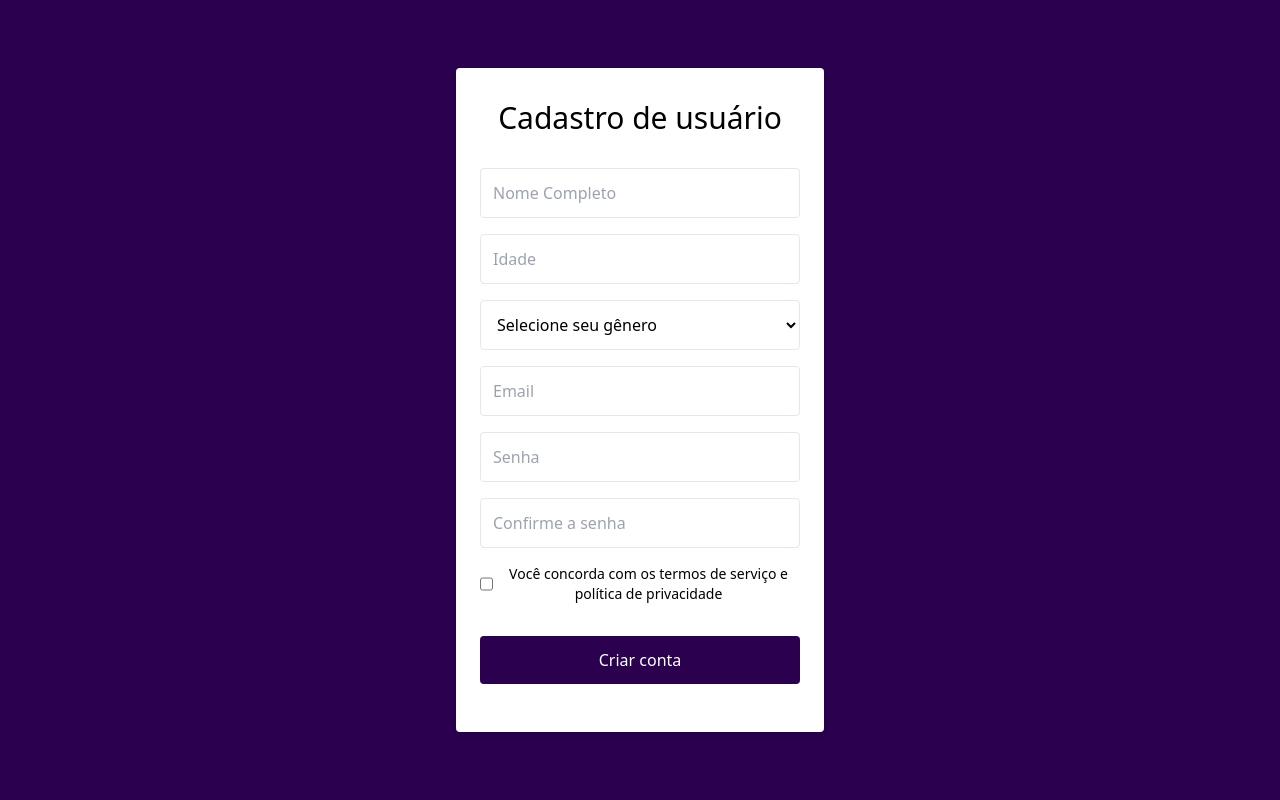
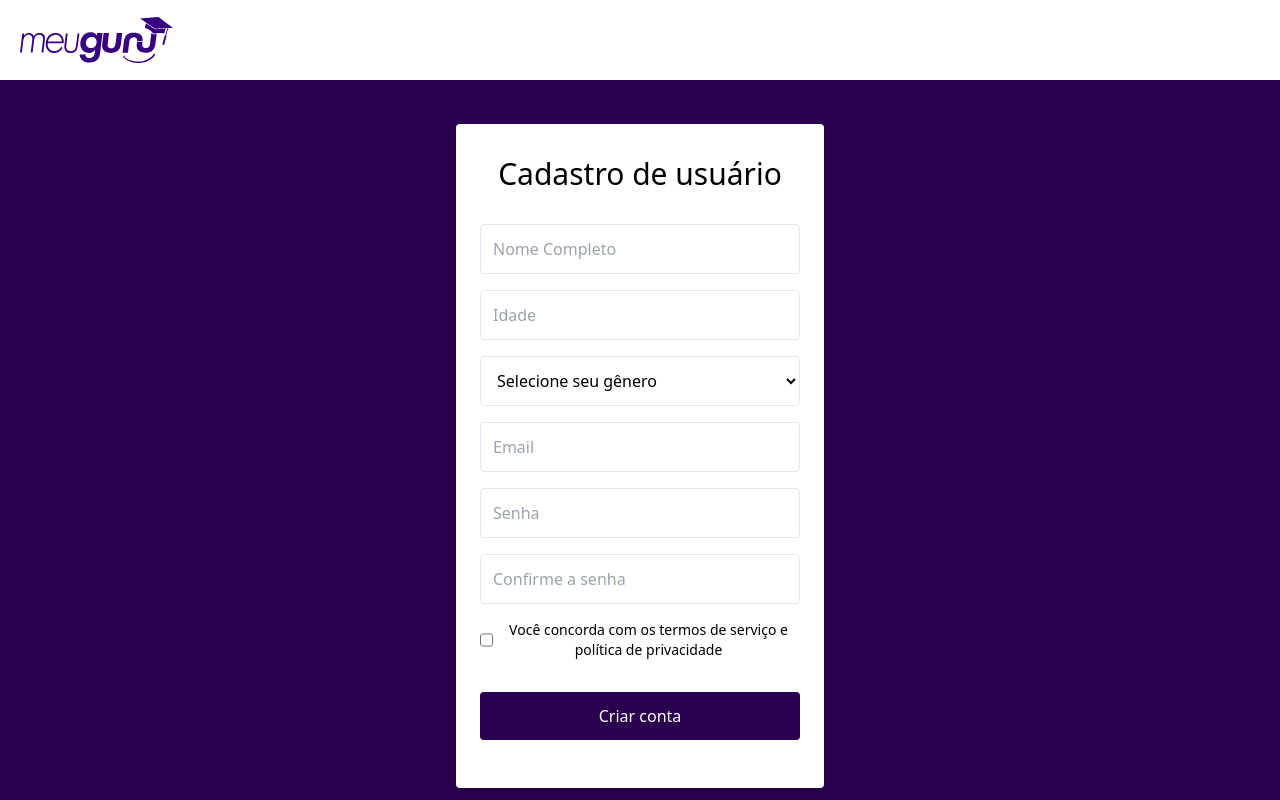
Before and after one commit to LeandroDoudement/User-auth, a Next.js app in the folder frontend/: page / in a window 1280 px wide. Built offline with nearby package versions, Linux system fonts and the light colour scheme.

Commit message:
feat: header component and head meta tags

```diff
--- /dev/null
+++ b/frontend/src/components/header.tsx
@@ -0,0 +1,17 @@
+import Image from 'next/image';
+
+const Header = () => {
+  return (
+    <div className='bg-secondary w-full h-20 flex items-center mb-2 md:mb-8'>
+      <Image
+        className='ml-5'
+        src='/images/logo.svg'
+        alt='Logo'
+        width={153}
+        height={45}
+      />
+    </div>
+  );
+};
+
+export default Header;
--- a/frontend/src/pages/_app.tsx
+++ b/frontend/src/pages/_app.tsx
@@ -1,6 +1,16 @@
-import '@/styles/globals.css'
-import type { AppProps } from 'next/app'
+import '@/styles/globals.css';
+import type { AppProps } from 'next/app';
+import Head from 'next/head';
 
 export default function App({ Component, pageProps }: AppProps) {
-  return <Component {...pageProps} />
+  return (
+    <>
+      <Head>
+        <title>
+          MeuGuru | Ajuda online para resolver exercícios acadêmicos
+        </title>
+      </Head>
+      <Component {...pageProps} />
+    </>
+  );
 }
--- a/frontend/src/pages/_document.tsx
+++ b/frontend/src/pages/_document.tsx
@@ -1,13 +1,13 @@
-import { Html, Head, Main, NextScript } from 'next/document'
+import { Html, Head, Main, NextScript } from 'next/document';
 
 export default function Document() {
   return (
-    <Html lang="en">
+    <Html lang='pt-br'>
       <Head />
       <body>
         <Main />
         <NextScript />
       </body>
     </Html>
-  )
+  );
 }
--- a/frontend/src/pages/index.tsx
+++ b/frontend/src/pages/index.tsx
@@ -1,11 +1,13 @@
 import { Inter } from 'next/font/google';
 import UserForm from '@/components/user-form';
+import Header from '@/components/header';
 
 const inter = Inter({ subsets: ['latin'] });
 
 export default function Home() {
   return (
     <div className='bg-primary min-h-screen flex flex-col'>
+      <Header />
       <div className='container max-w-sm mx-auto flex-1 flex flex-col items-center justify-center px-2'>
         <UserForm />
       </div>
```
Also changed, not shown: frontend/public/images/logo.svg (added).
